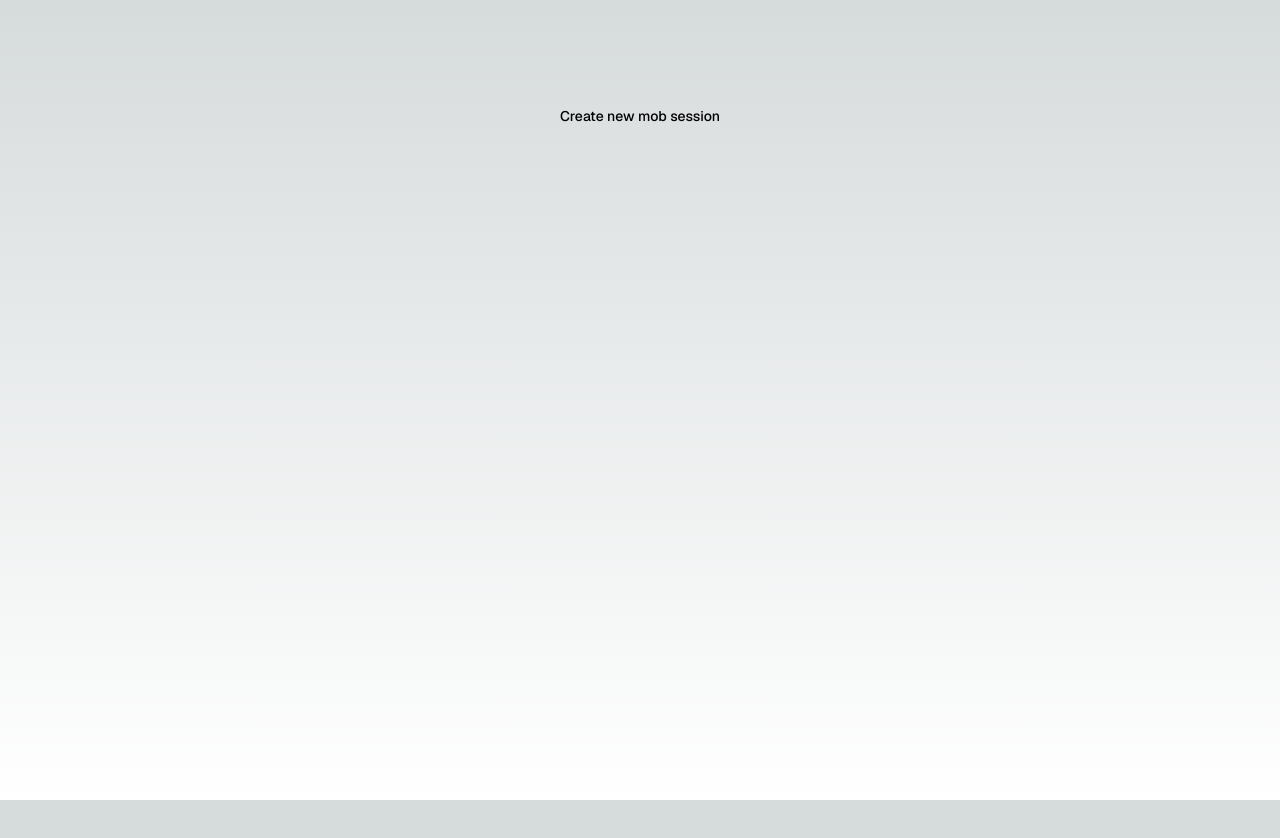
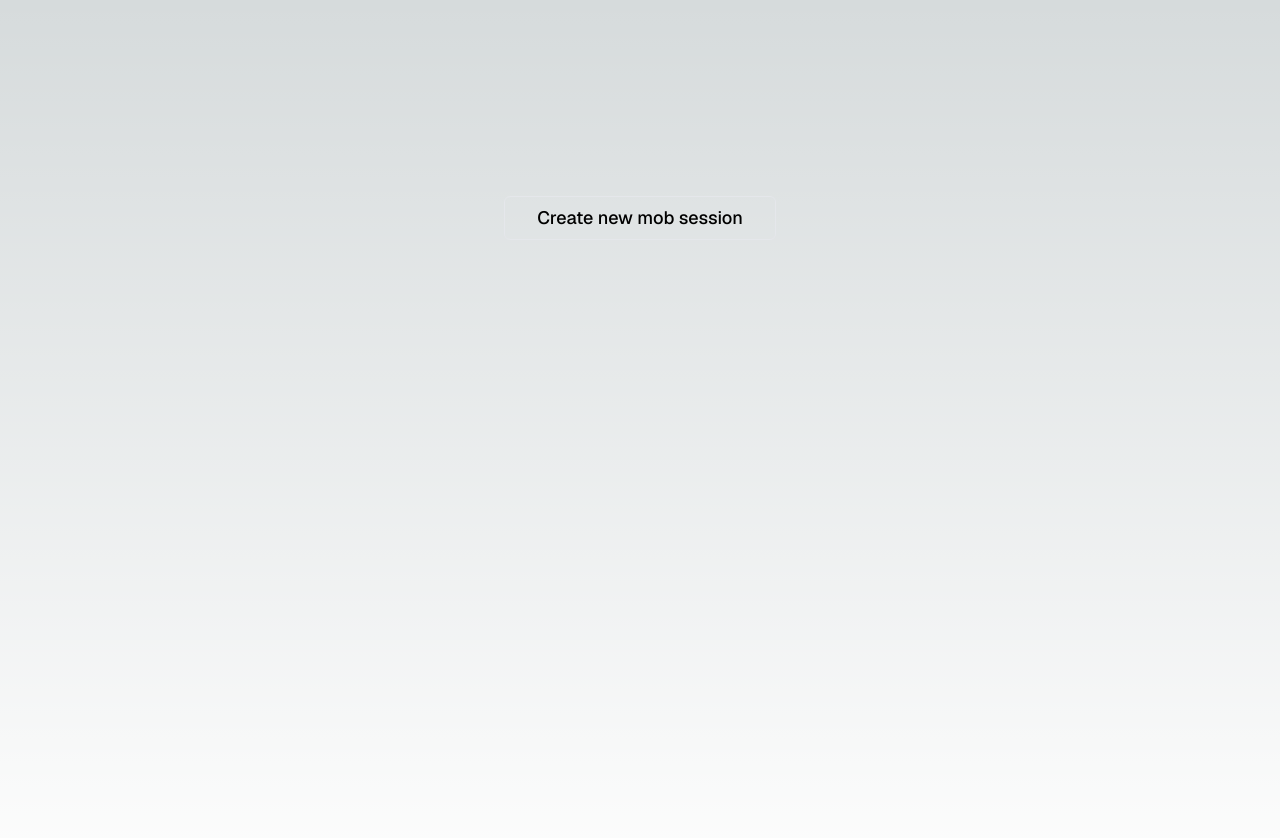
Before and after one commit to natlus/mobtimer, a Next.js app: page / in a window 1280 px wide. Shown: the top 838 px of the page. Before the commit the page ends 800 px from the top, so only its background shows below. Built offline with nearby package versions, Linux system fonts and the light colour scheme.

Commit message:
fix layout

```diff
--- a/src/app/(mob)/[id]/form.tsx
+++ b/src/app/(mob)/[id]/form.tsx
@@ -52,7 +52,7 @@ export default function Form({
   };
 
   return (
-    <div className="flex flex-col gap-5 relative">
+    <div className="flex flex-col gap-5 relative w-full">
       {optimistic?.map((participant) => (
         <form
           key={participant}
--- a/src/app/(mob)/[id]/page.tsx
+++ b/src/app/(mob)/[id]/page.tsx
@@ -8,18 +8,28 @@ import {
 import Form from "./form";
 import { revalidatePath } from "next/cache";
 import { Timer } from "@/components/timer";
+import { ArrowLeft } from "lucide-react";
+import Link from "next/link";
 
 export default async function Home({ params }: { params: { id: string } }) {
   const { participants } = await getMob(params.id);
 
   return (
-    <main className="grid grid-rows-[50px_auto] justify-center items-center mx-auto gap-5 p-5 pt-20">
+    <>
+      <header className="fixed left-0 top-0 p-4">
+        <Link href="/">
+          <ArrowLeft />
+        </Link>
+      </header>
+
+      <main className="grid grid-rows-[50px_auto] grid-cols-1 justify-center items-center gap-5 max-w-[360px] w-full">
         <div className="text-center text-xl">
           {participants.length
             ? participants.join(", ")
             : "Type a name to get started"}
         </div>
 
+        <div className="flex flex-col gap-4">
           <Form
             participants={participants}
             action={async (
@@ -48,6 +58,8 @@ export default async function Home({ params }: { params: { id: string } }) {
           />
 
           <Timer participants={participants} />
+        </div>
       </main>
+    </>
   );
 }
--- a/src/app/layout.tsx
+++ b/src/app/layout.tsx
@@ -1,5 +1,4 @@
 import type { Metadata } from "next";
-import { Inter } from "next/font/google";
 import { GeistSans } from "geist/font/sans";
 import "./globals.css";
 
@@ -16,7 +15,13 @@ export default function RootLayout({
 }>) {
   return (
     <html lang="en">
-      <body className={font.className}>{children}</body>
+      <body className={font.className}>
+        <div className="grid grid-cols-3 max-w-full pt-20 px-10 gap-10 justify-center">
+          <div></div>
+          <div className="p-5 flex justify-center">{children}</div>
+          <div></div>
+        </div>
+      </body>
     </html>
   );
 }
--- a/src/app/page.tsx
+++ b/src/app/page.tsx
@@ -5,7 +5,9 @@ export default function Home() {
   return (
     <main className="flex min-h-screen flex-col items-center justify-between p-24">
       <form action={createMobSession}>
-        <Button type="submit">Create new mob session</Button>
+        <Button variant="outline" type="submit" size="lg" className="text-lg">
+          Create new mob session
+        </Button>
       </form>
     </main>
   );
--- a/src/components/timer.tsx
+++ b/src/components/timer.tsx
@@ -81,18 +81,19 @@ export function Timer({ participants }: Props) {
   }
 
   const iconProps = {
-    size: 48,
-    strokeWidth: 1,
+    size: 24,
   };
 
   const itemStyle =
-    "bg-slate-950 py-2 px-4 text-white hover:bg-slate-900 flex items-center justify-center";
+    "bg-slate-950 p-4 text-white hover:bg-slate-900 flex items-center justify-center";
+
+  if (!participants.length) return null;
 
   return (
-    <div className="flex flex-col items-center justify-center">
-      <div className="grid grid-cols-5 [&>*:first-child]:rounded-l [&>*:last-child]:rounded-r">
+    <div className="flex flex-col items-center justify-center w-full">
+      <div className="grid grid-cols-[100px_1fr_1fr_1fr_1fr] [&>*:first-child]:rounded-l [&>*:last-child]:rounded-r w-full">
         <div
-          className={`${itemStyle} flex items-center text-xl hover:bg-slate-950 text-left justify-start w-[100px]`}
+          className={`${itemStyle} flex items-center text-xl hover:bg-slate-950 text-left justify-start`}
         >
           {readableTime(timer)}
         </div>
```
Lines whose indentation alone changed are shown as unchanged.
